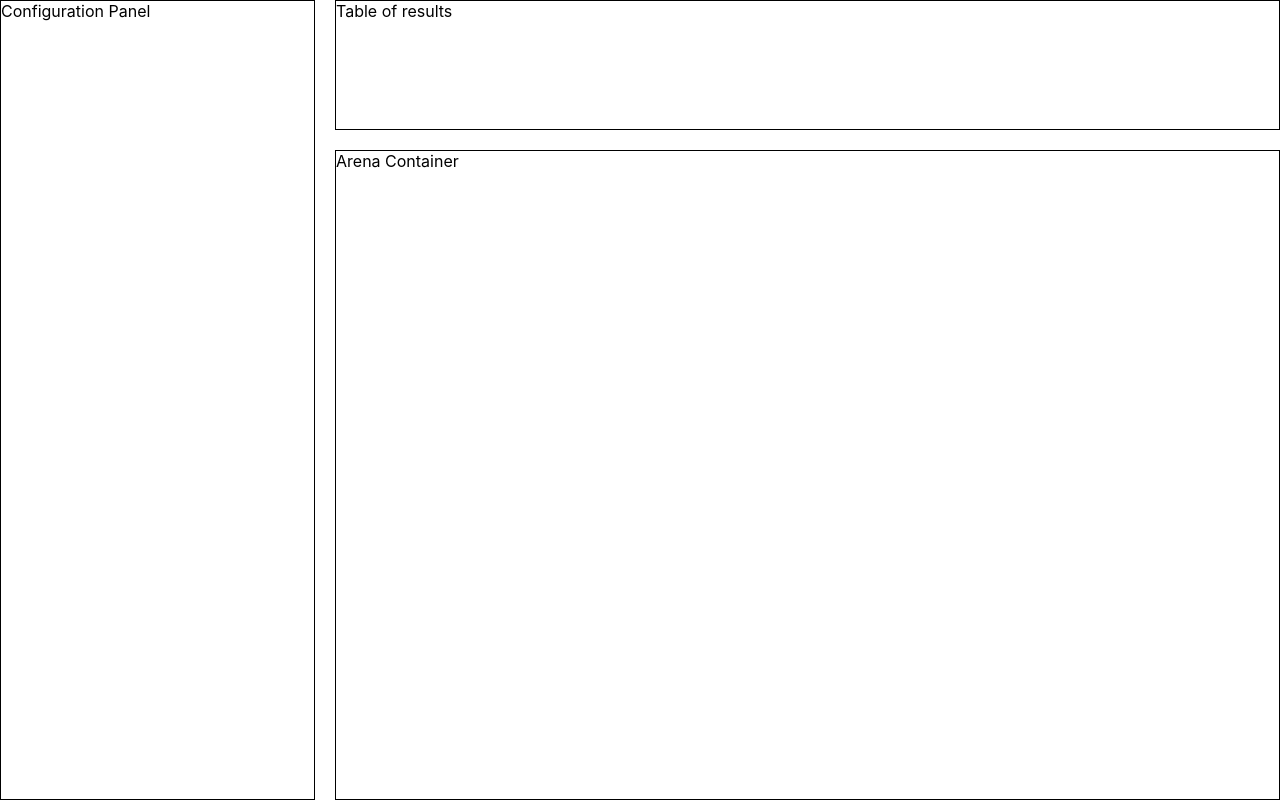
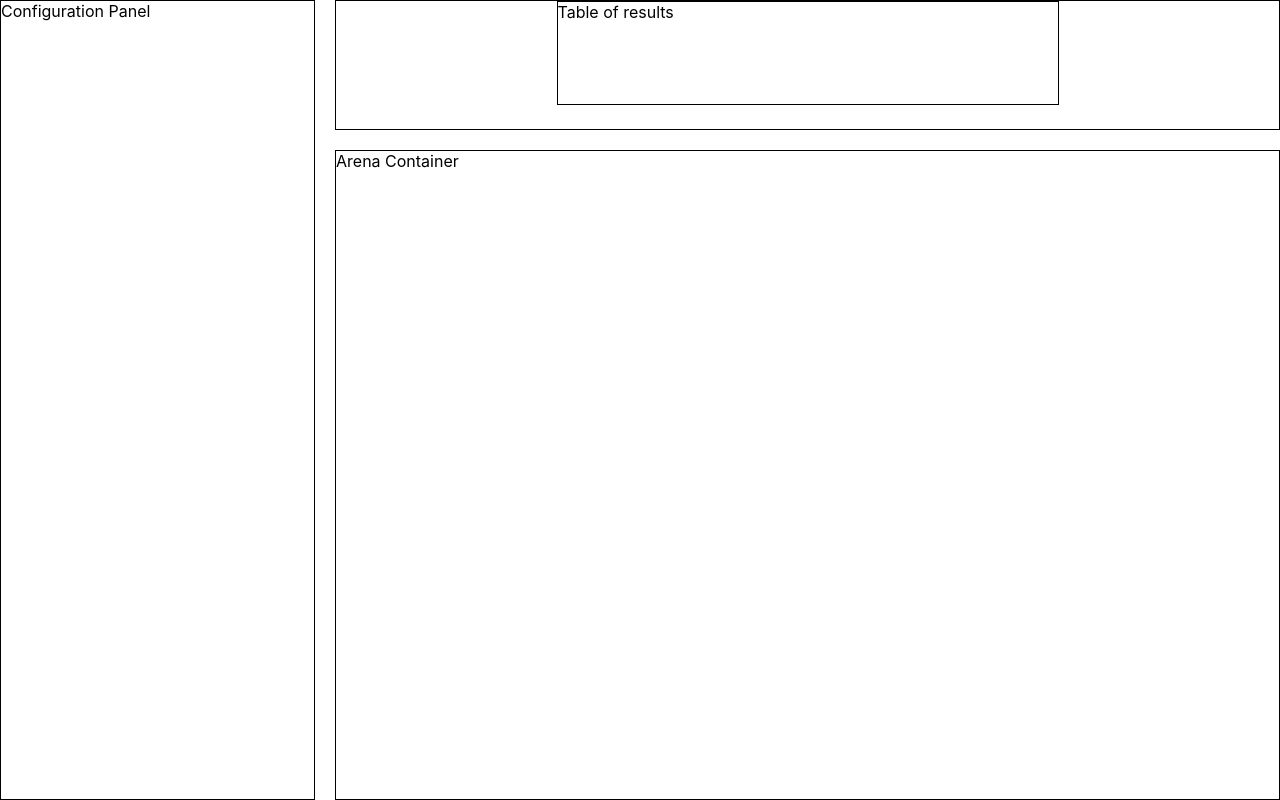
Before and after one commit to chingu-voyages/v44-tier2-team-18, a React (Create React App) app: page /gamepage in a window 1280 px wide. Built offline with nearby package versions, Linux system fonts and the light colour scheme; a web font is replaced by a local one.

Commit message:
feat: add bot img to leaderboard

```diff
--- a/src/App.tsx
+++ b/src/App.tsx
@@ -1,30 +1,31 @@
-import {
-  createBrowserRouter,
-  RouterProvider,
-} from "react-router-dom";
+// import {
+//   createBrowserRouter,
+//   RouterProvider,
+// } from "react-router-dom";
 
 import GamePageLayout from "./components/GamePage/GamePageLayout";
-import WelcomePage from "./components/WelcomePage/WelcomePage";
-import LearnMorePage from "./components/LearnMorePage/LearnMorePage";
+// import WelcomePage from "./components/WelcomePage/WelcomePage";
+// import LearnMorePage from "./components/LearnMorePage/LearnMorePage";
 
 
 function App() {
-  const router = createBrowserRouter([
-    {
-      path: "/",
-      element: <WelcomePage />
-    },
-    {
-      path: "/gamepage",
-      element: <GamePageLayout />,
-    },
-    {
-      path: "/learn-more",
-      element: <LearnMorePage />,
-    }
-  ])
+  // const router = createBrowserRouter([
+  //   {
+  //     path: "/",
+  //     element: <WelcomePage />
+  //   },
+  //   {
+  //     path: "/gamepage",
+  //     element: <GamePageLayout />,
+  //   },
+  //   {
+  //     path: "/learn-more",
+  //     element: <LearnMorePage />,
+  //   }
+  // ])
   return (
-    <RouterProvider router={router} />
+    // <RouterProvider router={router} />
+    <GamePageLayout/>
   );
 }
 
--- a/src/components/GamePage/Leadboard/Leadboard.scss
+++ b/src/components/GamePage/Leadboard/Leadboard.scss
@@ -0,0 +1,7 @@
+.board-container{
+    border: 1px solid black;
+    width: 500px;
+    height: 80%;
+    margin-inline: auto;
+    margin-block: auto;
+}
--- /dev/null
+++ b/src/components/GamePage/Leadboard/assets/index.ts
@@ -0,0 +1 @@
+import
```
Also changed, not shown: src/components/GamePage/Leadboard/assets/bot.png (added), 1 other file (tests, documents, lock files or other folders).
